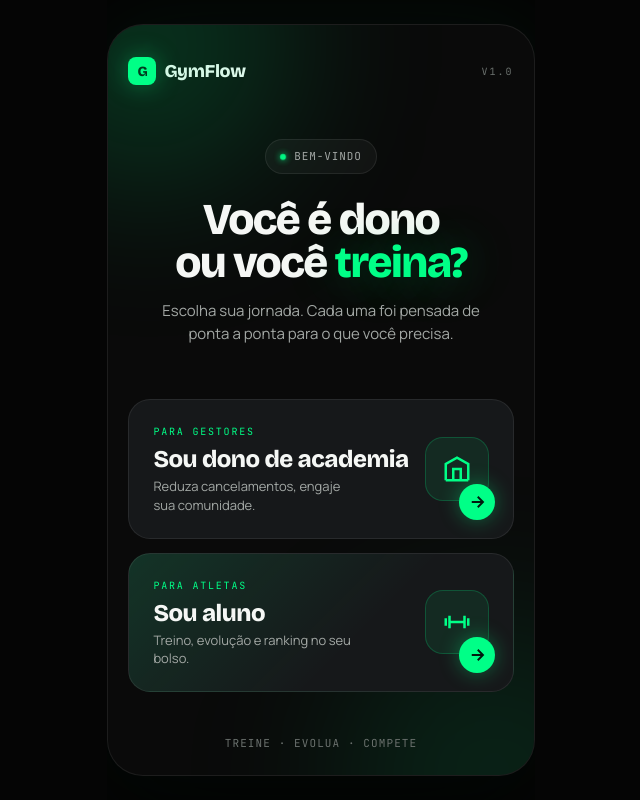
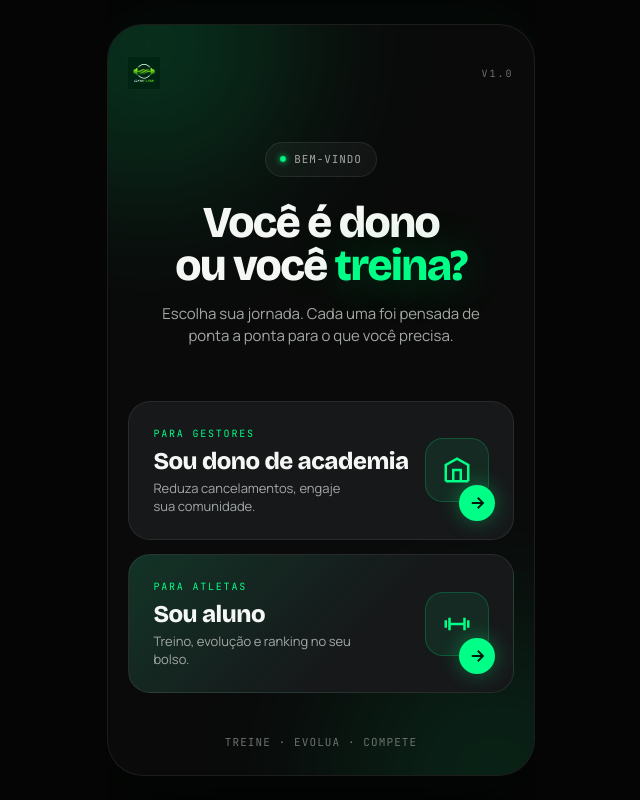
Before and after one commit to Chee-Datakhalee/GymFlow, a Next.js app: page /escolha in a window 1280 px wide. Shown: the whole page, without its empty margins (319-959 px from the left). Built offline with nearby package versions, Linux system fonts and the light colour scheme.

Commit message:
Update page.tsx

```diff
--- a/app/escolha/page.tsx
+++ b/app/escolha/page.tsx
@@ -45,10 +45,9 @@ export default function EscolhaPage() {
         <div className="glow-br" />
 
         <header className="choice-top">
-          <a className="logo" href="/">
-            <span className="logo-mark">G</span>
-            GymFlow
-          </a>
+          <a href="/">
+  <img src="/LOGO-GYN-FLOW.png" alt="GymFlow" style={{height:'32px'}} />
+</a>
           <span className="choice-eyebrow">v1.0</span>
         </header>
 
```
